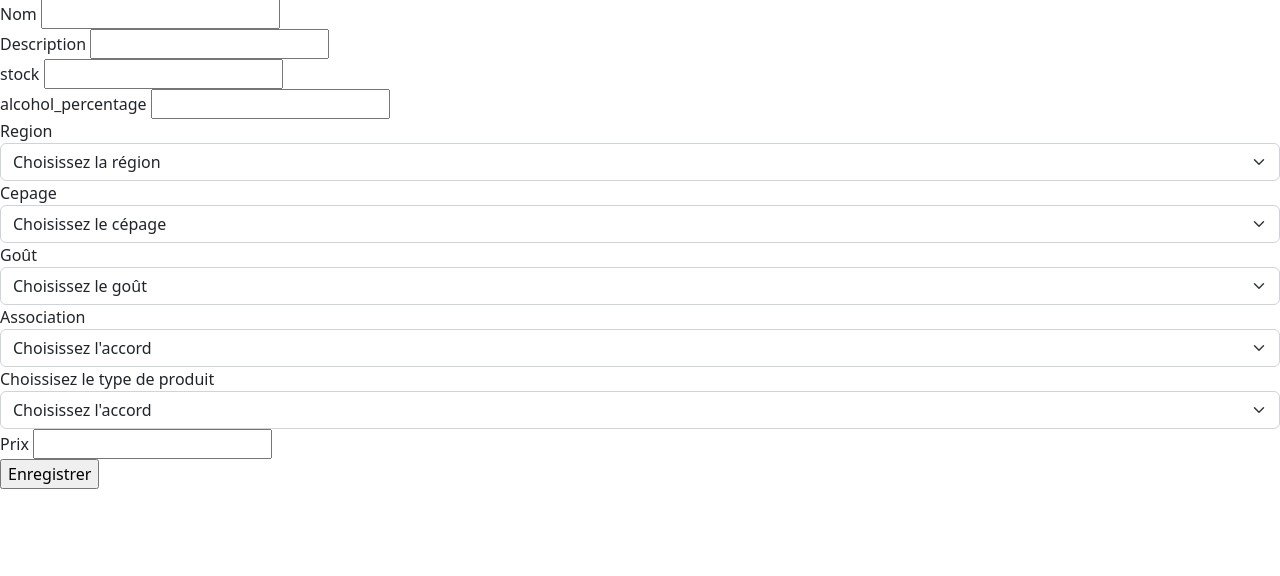
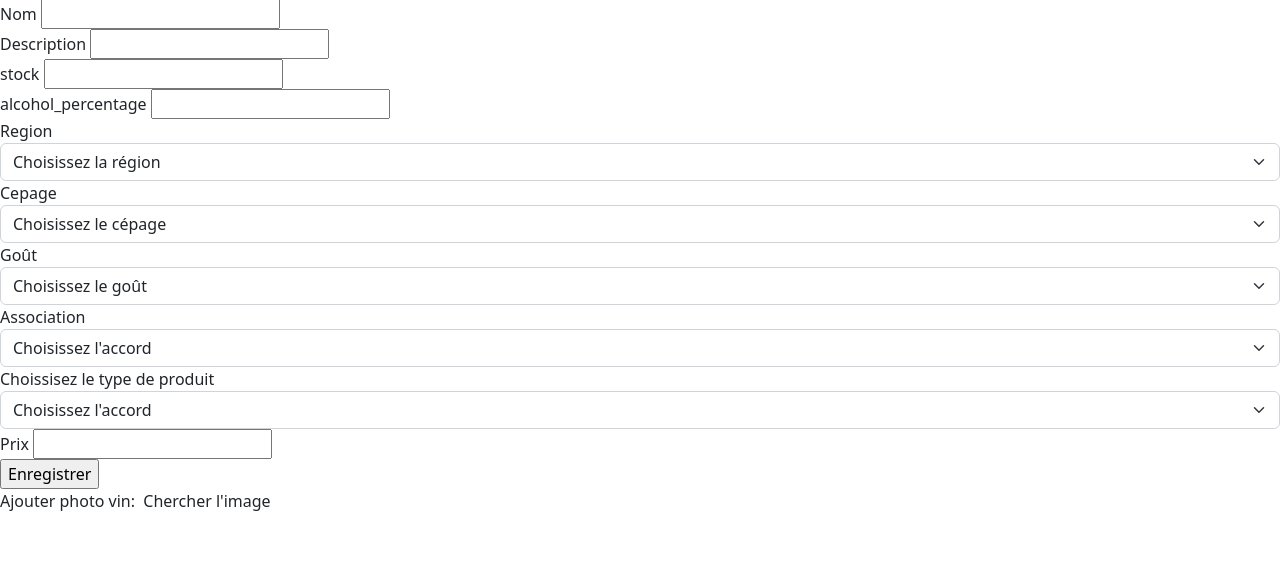
Before and after one commit to matgiard/best-wines, a PHP site: template src/views/employe/stock/insert.php in a window 1280 px wide. Shown: the part 175-751 px from the top of the page. Run offline with PHP 8.4, Linux system fonts and the light colour scheme; the template is opened without the code that fills it: most values are stand-ins (such as "Sample title", 1, 10 or a date in 2020); some libraries are stand-ins or nearby versions.

Commit message:
upload image + visuel image OK

```diff
--- a/core/Model.php
+++ b/core/Model.php
@@ -173,7 +173,7 @@ abstract class Model
         $stmt->execute(array(
             'new_name' => $_POST['name'],
             'new_description' => $_POST['description'],
-            // 'new_photo'=>$_POST['photo'],
+            // 'new_photo' => $_POST['image'],
             'new_stock' => $_POST['stock'],
             'new_alcohol_percentage' => $_POST['alcohol_percentage'],
             'new_id_region' => $_POST['id_region'],
--- a/src/models/Product.php
+++ b/src/models/Product.php
@@ -305,12 +305,12 @@ class Product extends Model
      */
     public function insert(): int|false
     {
-        $stmt = $this->pdo->prepare("INSERT INTO product (`name`,`description`,`stock`,`alcohol_percentage`,`id_region`,`id_cepage`,`id_taste`,`id_association`,`id_type`,`price`) VALUES (:name,:description,:stock,:alcohol_percentage,:id_region,:id_cepage,:id_taste,:id_association,:id_type,:price)");
+        $stmt = $this->pdo->prepare("INSERT INTO product (`name`,`description`,`photo`,`stock`,`alcohol_percentage`,`id_region`,`id_cepage`,`id_taste`,`id_association`,`id_type`,`price`) VALUES (:name,:description,:photo,:stock,:alcohol_percentage,:id_region,:id_cepage,:id_taste,:id_association,:id_type,:price)");
 
         $stmt->execute([
             "name" => $this->name,
             "description" => $this->description,
-            // "photo" => $this->photo,
+            "photo" => $this->photo,
             "stock" => $this->stock,
             "alcohol_percentage" => $this->alcohol_percentage,
             "id_region" => $this->id_region,
--- a/src/views/employe/stock/insert.php
+++ b/src/views/employe/stock/insert.php
@@ -7,7 +7,7 @@
 
 <?php endif; ?>
 <a class='btn btn-success' href=" <?= BASE_DIR ?>/employe/stock">Index</a>
-<form method="post" action="<?= BASE_DIR ?>/employe/stock/insert">
+<form method="post" action="<?= BASE_DIR ?>/employe/stock/insert" enctype="multipart/form-data">
     <div>
         <label for="name">Nom</label>
         <input type="text" name="name" id="name">
@@ -20,13 +20,6 @@
         <label for="stock">stock</label>
         <input type="number" name="stock" id="stock">
     </div>
-
-    <!-- <div>
-        <form action="upload.php" method="post" enctype="multipart/form-data">
-            Ajouter photo vin:
-            <input type="file" name="file">
-        </form>
-    </div> -->
     <div>
         <label for="alcohol_percentage">alcohol_percentage</label>
         <input type="number" name="alcohol_percentage" id="alcohol_percentage">
@@ -84,4 +77,20 @@
         <input type="submit" name="submit" value="Enregistrer">
     </div>
 
+    <div>Ajouter photo vin:
+        <label for="image_browser">
+            <img src="<?php $image ?>">
+            <input onchange="display_image_name(this.files[0].name)" id="image_browser" type="file" name="image" style="display:none">
+            Chercher l'image
+        </label>
+        <br>
+        <small class="file_info text-muted"></small>
+    </div>
+
 </form>
+
+<script>
+    function display_image_name(file_name) {
+        document.querySelector(".file_info").innerHTML = '<b>Fichier choisi:</b><br>' + file_name;
+    }
+</script>
--- a/src/views/product/wines/allProductWines.php
+++ b/src/views/product/wines/allProductWines.php
@@ -63,7 +63,7 @@
             <div class="card mb-3" style="max-width: 540px;">
                 <div class="row g-0">
                     <div class="col-md-4">
-                        <img src="<?= BASE_DIR ?>/src/views/product/wines//vin200a400png/vin.png" class="img-fluid rounded-start">
+                        <img src="uploads/<?= $product['photo'] ?>" alt="" srcset="" class="img-fluid rounded-start">
                     </div>
                     <div class="col-md-8">
                         <h5 class="card-title"><?= $product['name'] ?></h5>
@@ -72,6 +72,7 @@
                         <p class="card-text">Région: <?= $product['region_name'] ?></p>
                         <p class="card-text">Prix Unitaire: <?= $product['price'] ?>€</p>
                         <a href="<?= BASE_DIR ?>/product/wines/singleProduct?id=<?= $product['id'] ?>" class="btn btn-primary">Détails</a>
+
                     </div>
                 </div>
             </div>
```
Also changed, not shown: src/controllers/StockController.php (+20 -1 lines), uploads/vin (265).png (added), uploads/vin (271).png (added), uploads/vin (330).png (added).
